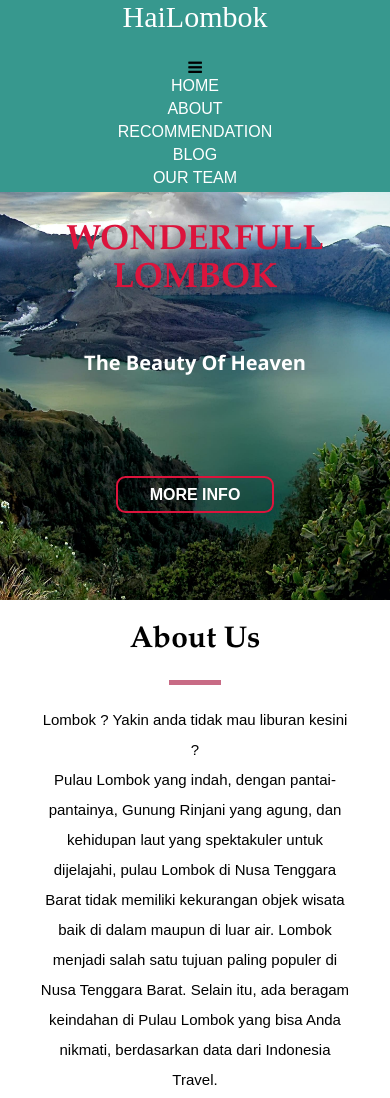
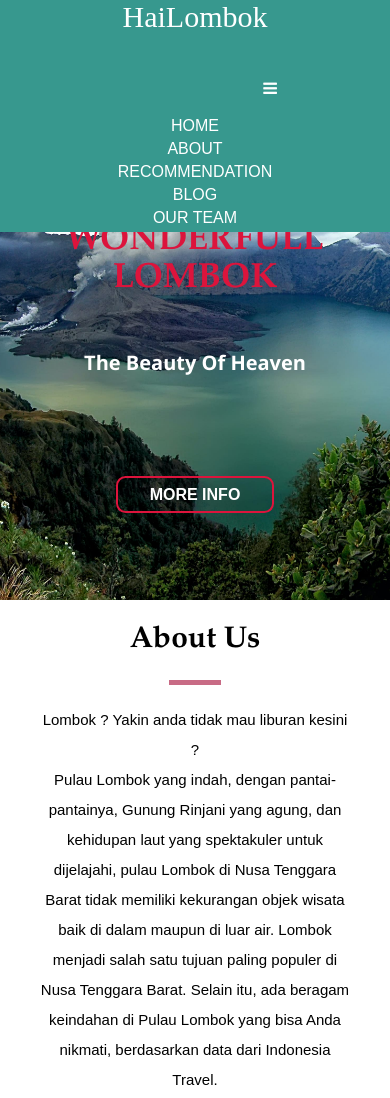
Before and after one commit to whois192/Kelompok-11E.github.io, a plain HTML site: page index.html in a window 390 px wide. Shown: the top 1098 px of the page. Drawn offline with Linux system fonts and the light colour scheme.

Commit message:
Update styles.css

```diff
--- a/styles.css
+++ b/styles.css
@@ -63,6 +63,18 @@ h3::after {
 	display: flex;
 	justify-content: space-around;
 	align-items: center;
+}
+
+.nav-ico {
+	display: none;
+}
+
+.menu-icon {
+	color:white;
+	float:left;
+	display:none;
+	font-size: 25px;
+	padding: 21px 0;
 }
 
 .logo a{
@@ -363,6 +375,16 @@ section.abuabu {
 		margin-bottom: 25px;
 	}
 
+	.nav-ico {
+		display: block;
+		margin-left: 150px;
+	}
+
+	.menu-icon {
+		display: block;
+		float:left;
+	}
+
 	.navbar_items ul{
 		flex-direction: column;
 		text-align: center;
```
